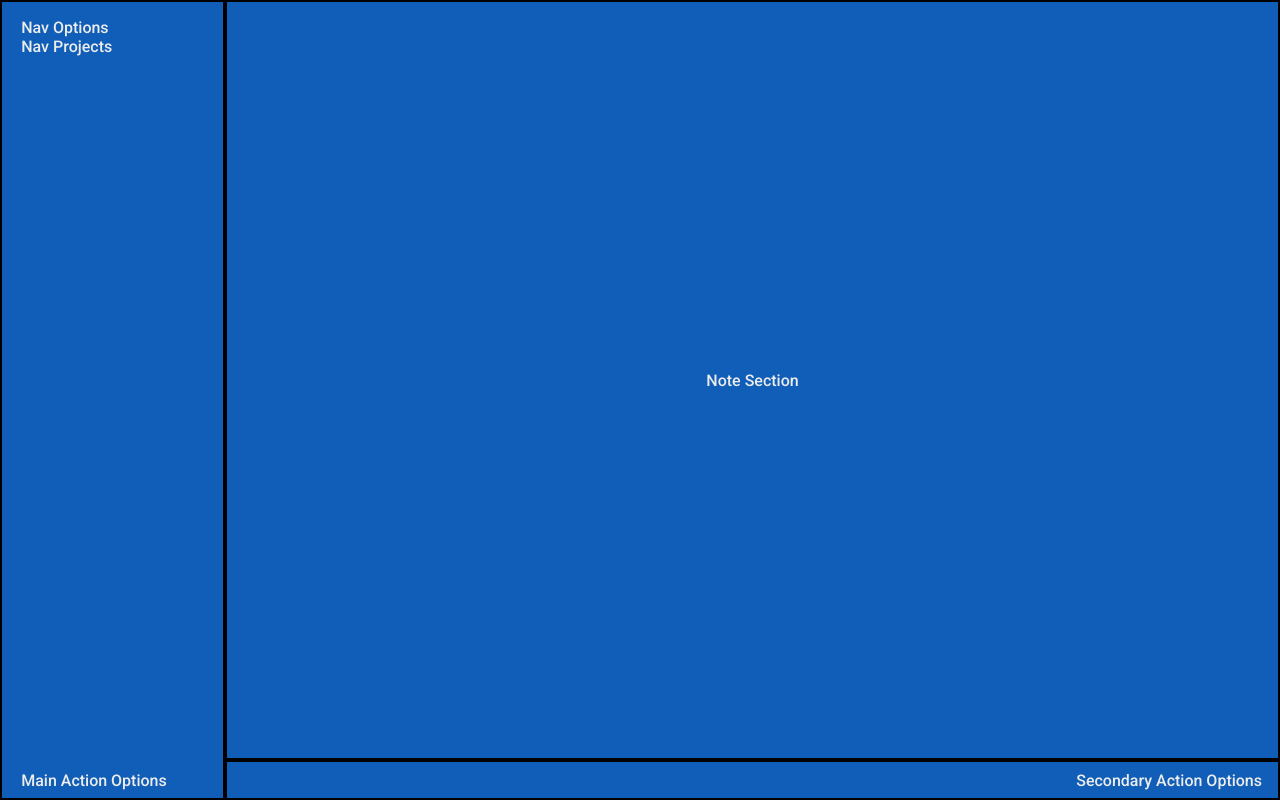
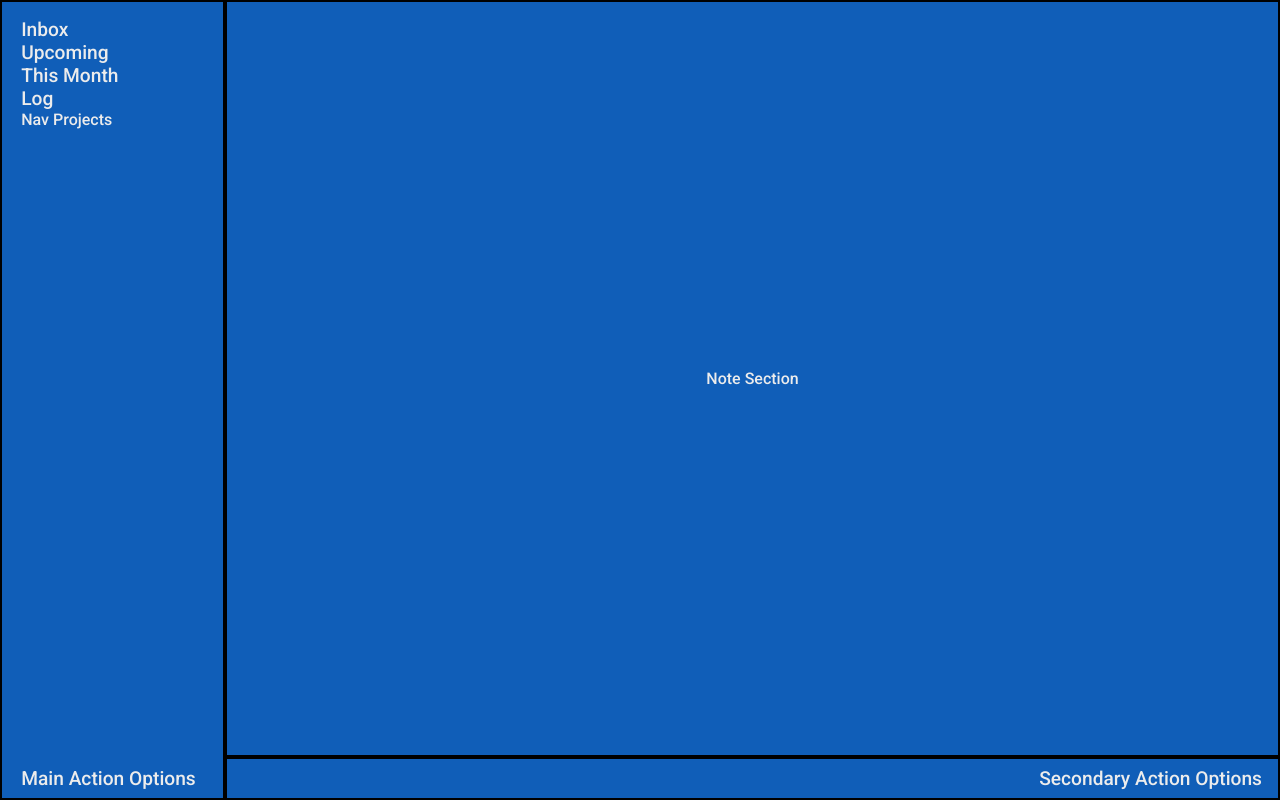
Before and after one commit to NCDUBS11/top_todo, a website built with webpack: page src/template.html in a window 1280 px wide. Built offline with nearby package versions, Linux system fonts and the light colour scheme.

Commit message:
Build Lists and button areas

```diff
--- a/src/styles.css
+++ b/src/styles.css
@@ -48,6 +48,15 @@ body{
         "nav aside";
 }
 
+ul{
+    font-weight: var(--fw-bold);
+    font-size: var(--fs-regular);
+}
+
+h1{
+    font-size: var(--fs-large);
+}
+
 nav,
 aside,
 main{
@@ -70,6 +79,12 @@ aside{
     align-items: center;
 }
 
+aside,
+.actionMain{
+    font-size: var(--fs-regular);
+
+}
+
 main{
     grid-area: main;
     display: flex;
--- a/src/template.html
+++ b/src/template.html
@@ -7,9 +7,14 @@
 </head>
 <body>
     <nav>
-        <div id="navCol" class="navMain">Nav Options</div>
+        <div id="navCol" class="navMain"><ul>
+            <li id="navItem" class="navItem inbox">Inbox</li>
+            <li id="navItem" class="navItem upcoming">Upcoming</li>
+            <li id="navItem" class="navItem month">This Month</li>
+            <li id="navItem" class="navItem log">Log</li>
+        </ul></div>
         <div id="navCol" class="navProjects">Nav Projects</div>
-        <div id="navCol" class="actionMain">Main Action Options</div>
+        <div id="Aside" class="actionMain">Main Action Options</div>
     </nav>
     <aside>
         <div class="actionSecondary">Secondary Action Options</div>
```
